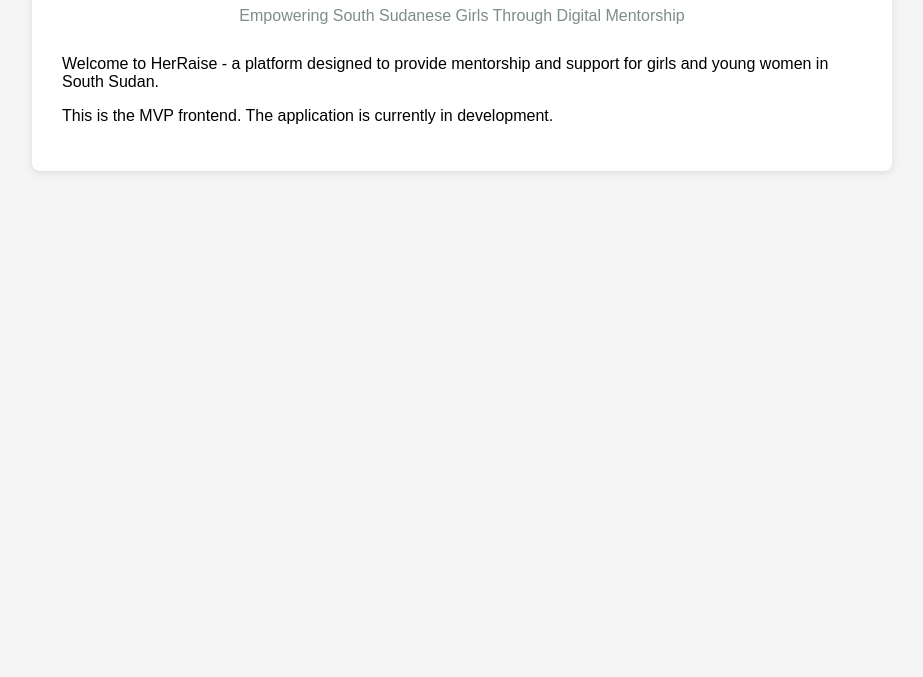
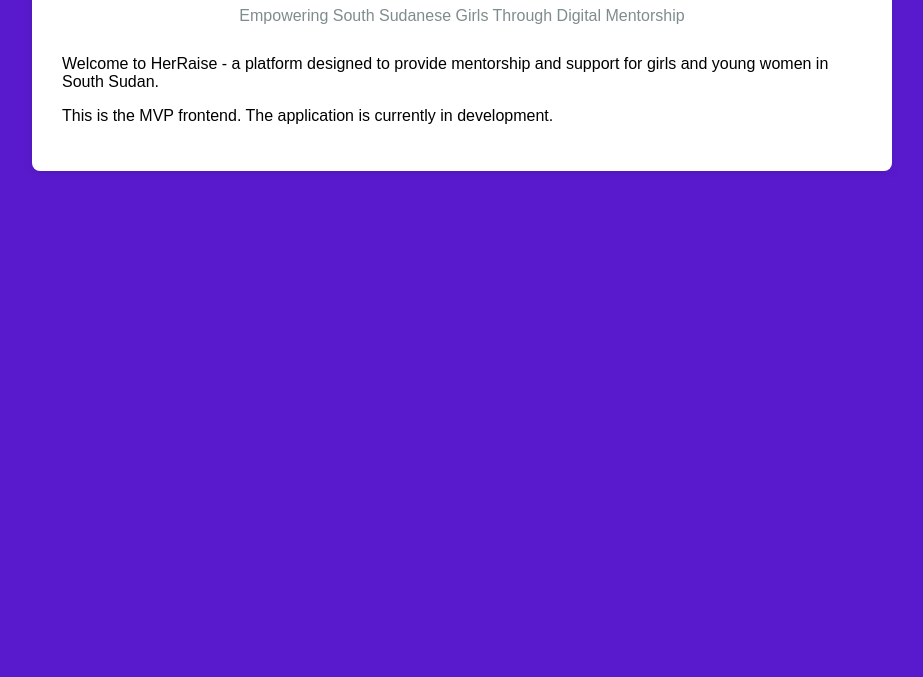
Before and after one commit to dorcusmalony/HerRaise_Planning_CI-Foundation, a website: page frontend/index.html in a window 1280 px wide. Shown: the part 123-800 px from the top of the page, without its empty margins (178-1101 px from the left). Drawn offline with Linux system fonts and the light colour scheme.

Commit message:
automated deployment

```diff
--- a/frontend/index.html
+++ b/frontend/index.html
@@ -9,7 +9,7 @@
             font-family: Arial, sans-serif;
             margin: 0;
             padding: 20px;
-            background-color: #f5f5f5;
+            background-color: #591ace;
         }
         .container {
             max-width: 800px;
```
Also changed, not shown: .github/workflows/ci.yml.
